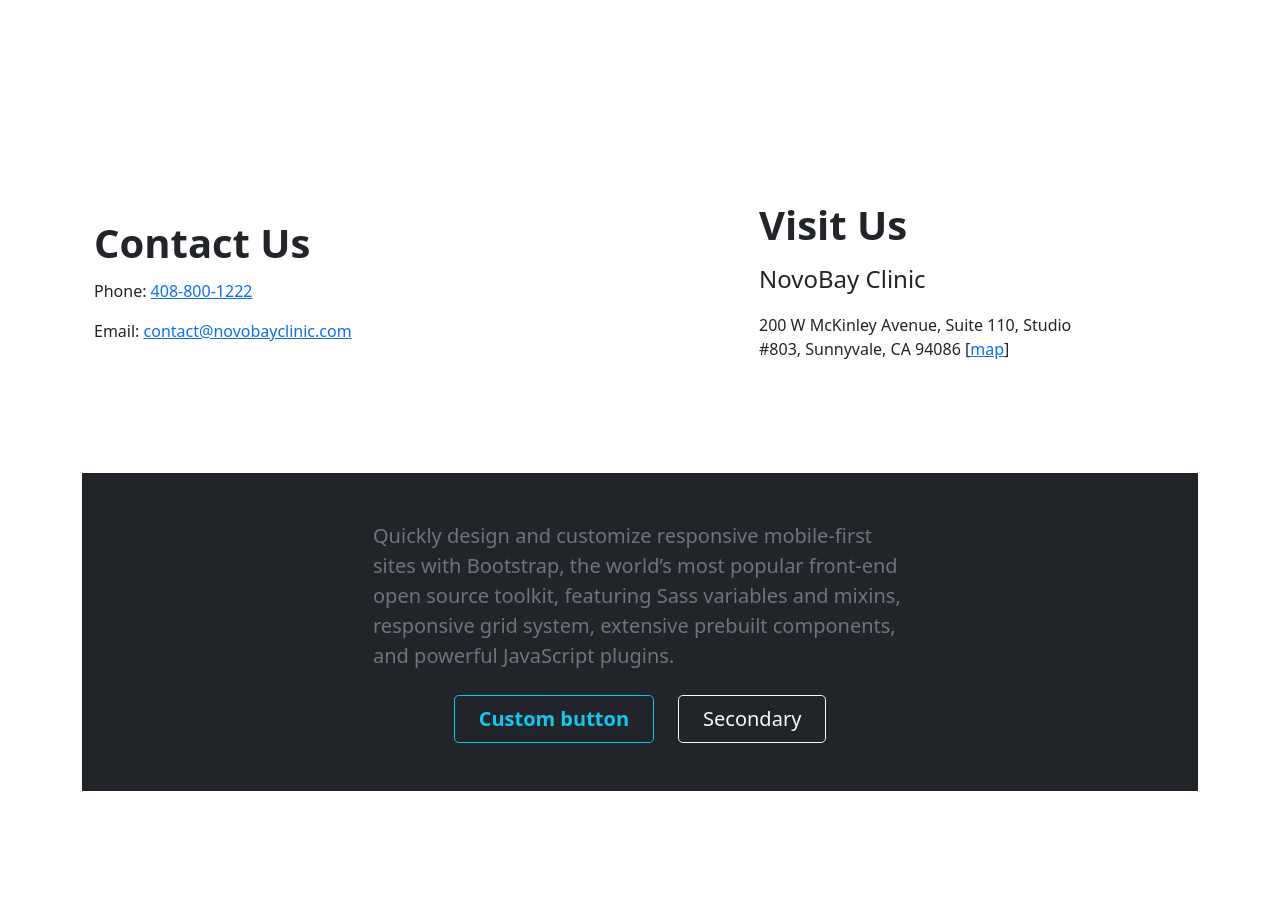
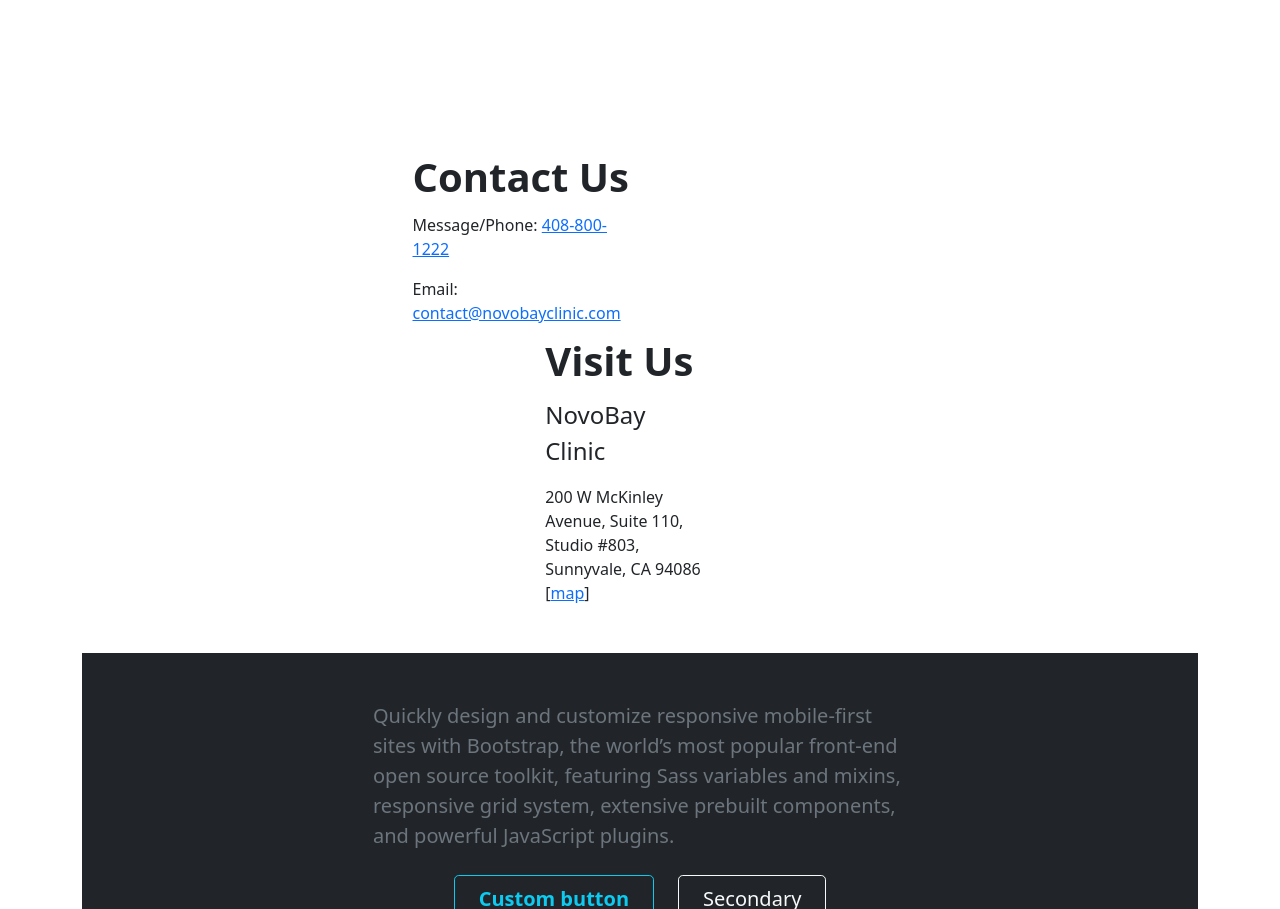
Before and after one commit to baifang/novobayclinic.com, a plain HTML site: page index.html in a window 1280 px wide. Shown: the part 2626-3535 px from the top of the page. Before the commit the page ends 3437 px from the top, so only its background shows below. Drawn offline with Linux system fonts and the light colour scheme.

Commit message:
Changed layout of contact section

```diff
--- a/index.html
+++ b/index.html
@@ -253,10 +253,10 @@
     <div class="b-example-divider"></div>
 
     <div id="contact" class="container my-5">
-      <div class="row align-items-center g-lg-5 py-5">
+      <div class="col-md-10 mx-auto col-lg-5">
         <div class="col-lg-7 text-center text-lg-start">
           <h1 class="display-6 fw-bold lh-1 text-body-emphasis mb-3">Contact Us</h1>
-          <p class="col-lg-10 fs-6">Phone: <a href="tel:4088001222">408-800-1222</a></p>
+          <p class="col-lg-10 fs-6">Message/Phone: <a href="tel:4088001222">408-800-1222</a></p>
           <p class="col-lg-10 fs-6">Email: <a href="email:contact@novobayclinic.com">contact@novobayclinic.com</a></p>
         </div>
         <div class="col-md-10 mx-auto col-lg-5">
```
